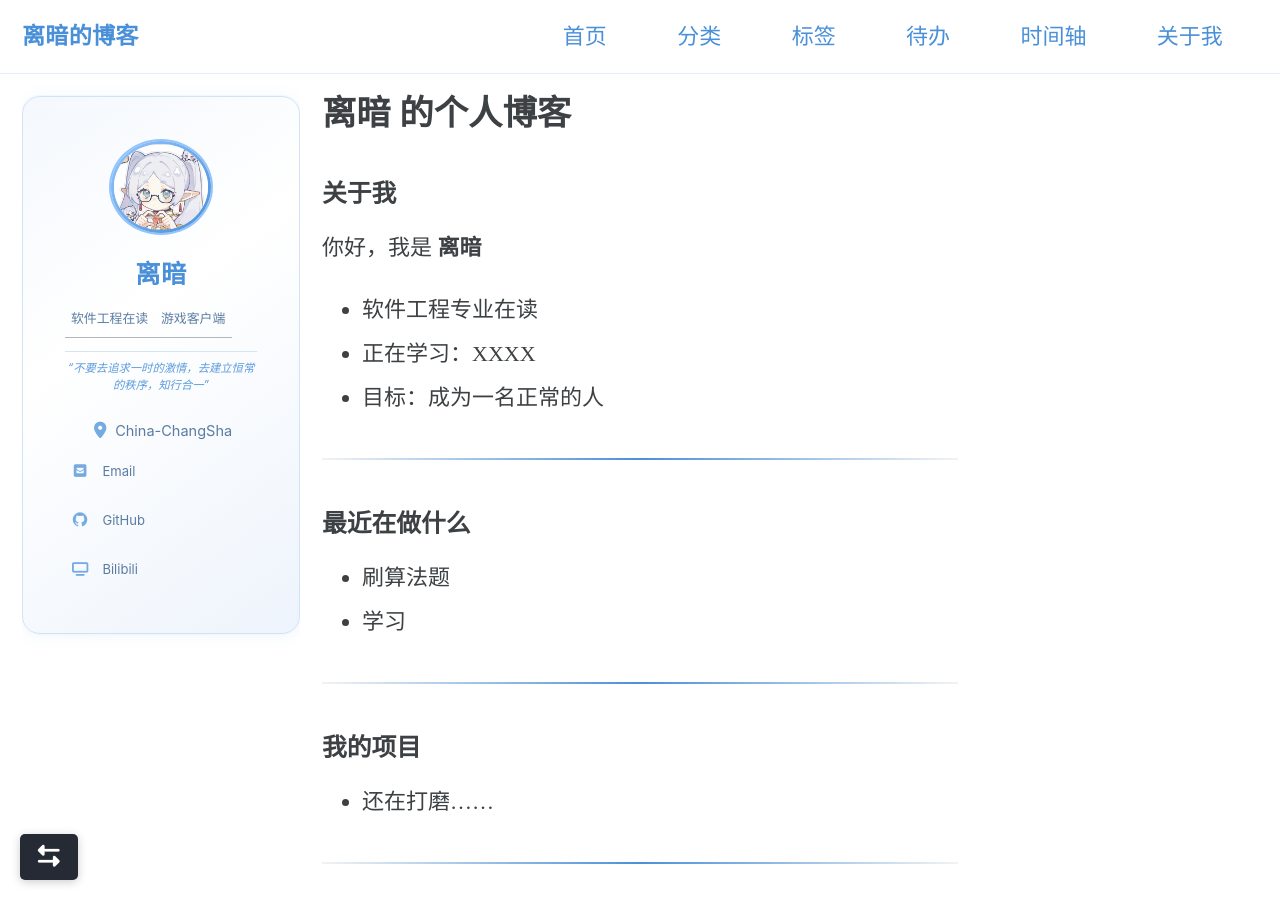
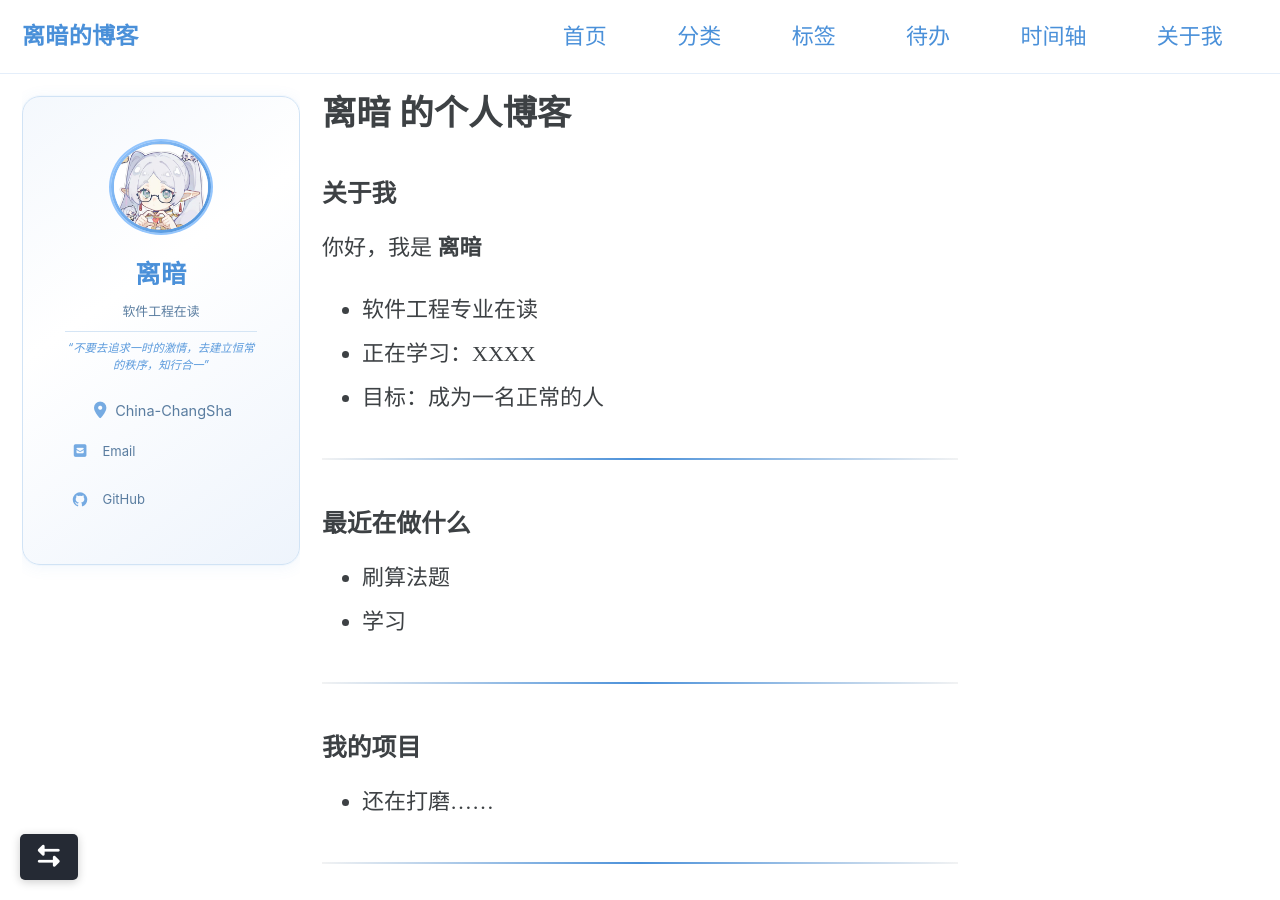
Before and after one commit to LJP3315/LJP3315.github.io, a Jekyll site: the page built from index.md, in a window 1280 px wide and 900 px high. Built offline with Jekyll 4.4.1, drawn with Linux system fonts in a browser that asks for light colours; cached includes are drawn as plain includes; a style sheet for code colours, icons or effects is not loaded.

Commit message:
修改作者信息

```diff
--- a/_config.yml
+++ b/_config.yml
@@ -116,8 +116,7 @@ analytics:
 author:
   name             : 离暗
   avatar           : /assets/images/avatar.jpg
-  bio              : |
-    软件工程在读 | 游戏客户端
+  bio              : 软件工程在读
 
     <em>“不要去追求一时的激情，去建立恒常的秩序，知行合一”</em>
   location         : China-ChangSha
@@ -142,9 +141,9 @@ author:
     # - label: "Instagram"
     #   icon: "fab fa-fw fa-instagram"
     #   # url: "https://instagram.com/"
-    - label: "Bilibili"
-      icon: "fas fa-fw fa-tv"
-      url: "https://space.bilibili.com/470538069"
+    # - label: "Bilibili"
+    #   icon: "fas fa-fw fa-tv"
+    #   url: "https://space.bilibili.com/470538069"
 
 # Site Footer
 footer:
```
